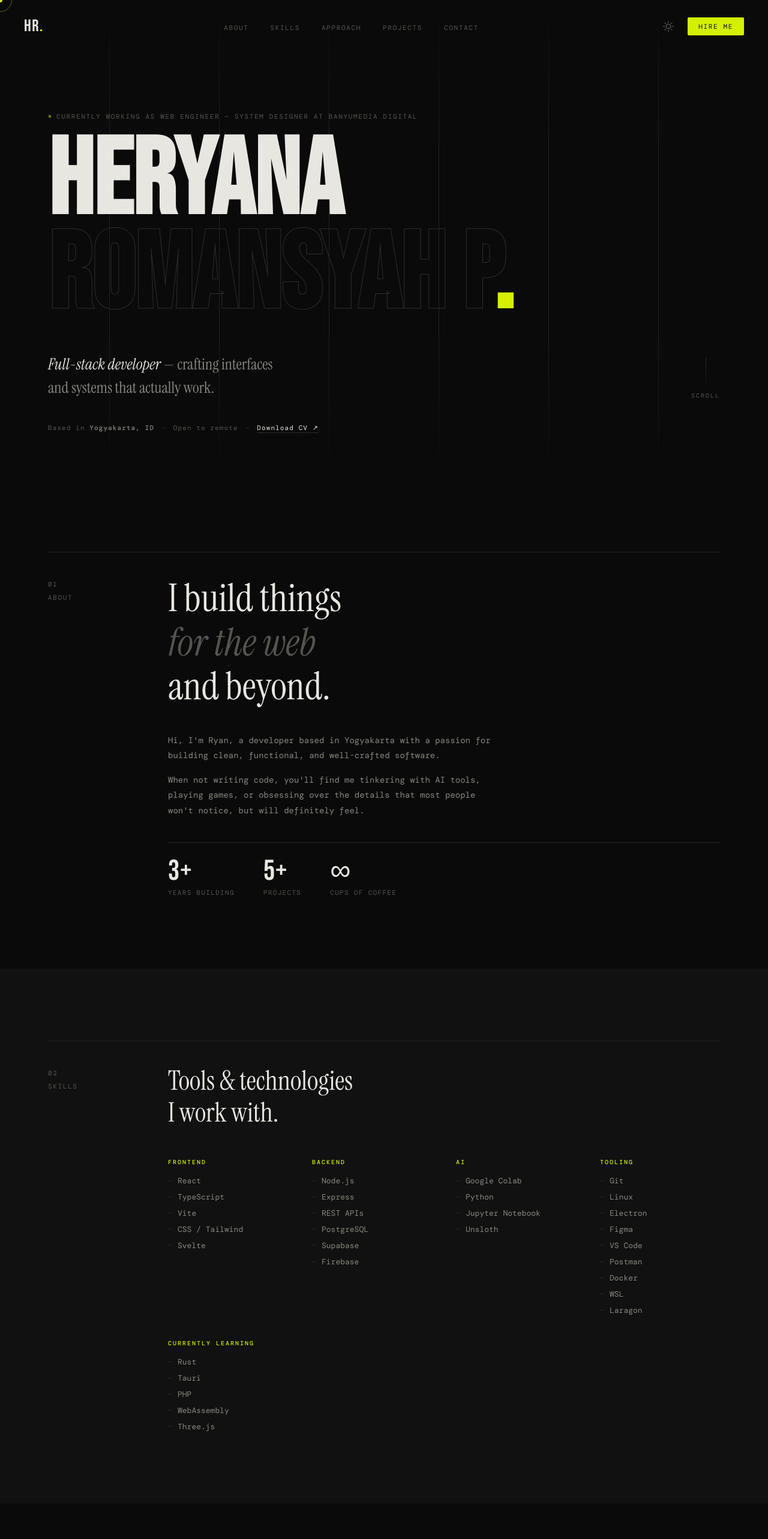
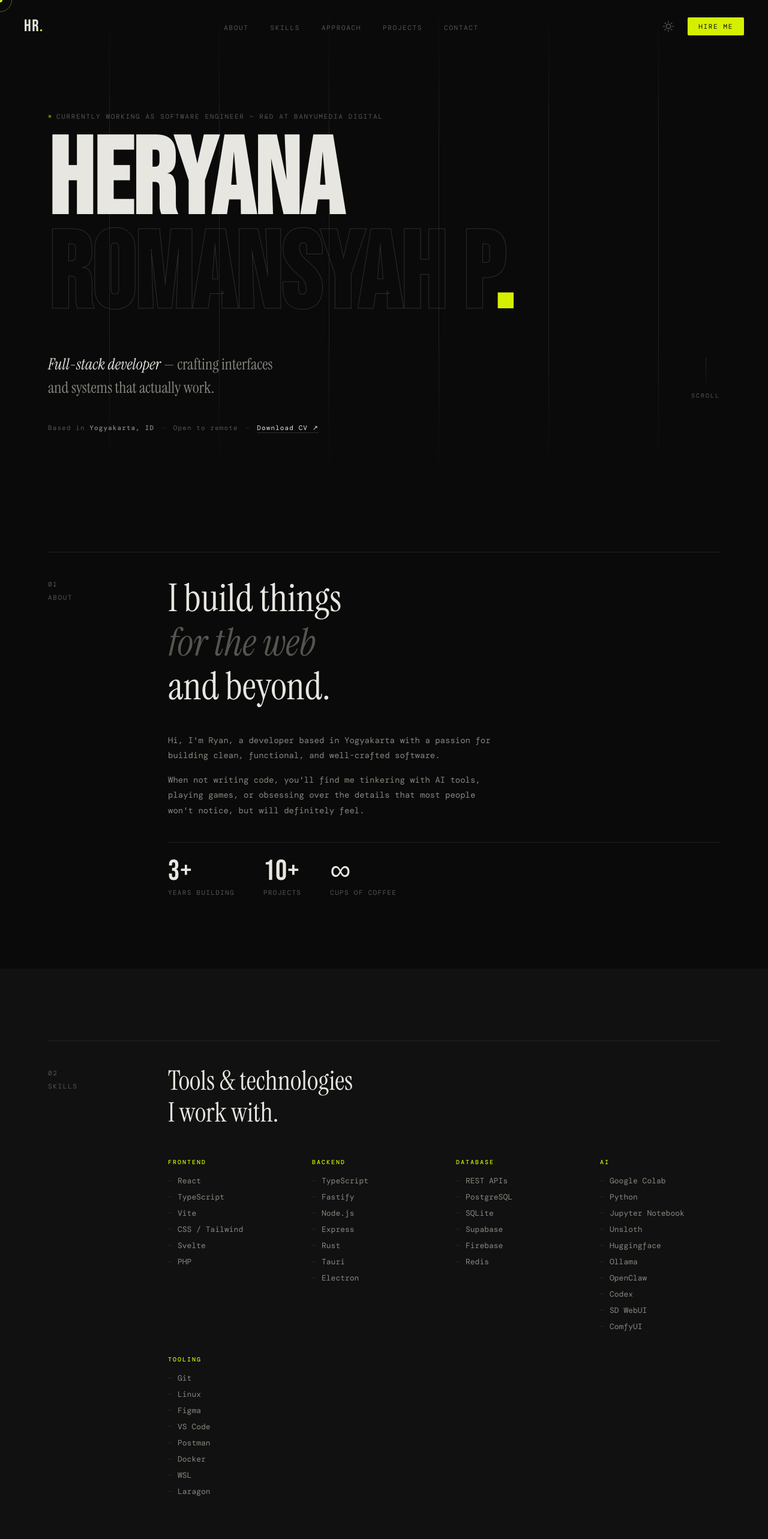
Before and after one commit to caya8205-2/my-portfolio, a React (Vite) app: page / in a window 1280 px wide. Shown: the top 2566 px of the page at 60% size. Built offline with nearby package versions, Linux system fonts and the light colour scheme; no server answers; a web font is replaced by a local one.

Commit message:
update cta, skills, hero description and about

```diff
--- a/src/sections/About.tsx
+++ b/src/sections/About.tsx
@@ -35,7 +35,7 @@ export default function About() {
             <div className="about-stats">
               {[
                 { num: "3+", label: "Years building" },
-                { num: "5+", label: "Projects" },
+                { num: "10+", label: "Projects" },
                 { num: "∞", label: "Cups of coffee" },
               ].map((s) => (
                 <div key={s.label} className="stat">
--- a/src/sections/Contact.tsx
+++ b/src/sections/Contact.tsx
@@ -4,6 +4,8 @@ import "./Contact.css";
 const links = [
   { label: "GitHub", handle: "@caya8205-2", href: "https://github.com/caya8205-2" },
   { label: "Email", handle: "yannz.2005@gmail.com", href: "mailto:yannz.2005@gmail.com" },
+  { label: "Instagram", handle: "@ryannotfound404", href: "https://instagram.com/ryannotfound404" },
+  { label: "Whatsapp", handle: "081287110249", href: "https://wa.me/6281287110249" },
 ];
 
 export default function Contact() {
--- a/src/sections/Hero.tsx
+++ b/src/sections/Hero.tsx
@@ -26,7 +26,7 @@ export default function Hero() {
       <div className="hero-content container">
         <div className="hero-tag">
           <span className="tag-dot" />
-          currently working as Web Engineer — System Designer at Banyumedia Digital
+          currently working as Software Engineer — R&D at Banyumedia Digital
         </div>
 
         <h1 className="hero-name">
--- a/src/sections/Projects.tsx
+++ b/src/sections/Projects.tsx
@@ -9,6 +9,12 @@ const projects = [
     tags: ["Typescript", "React", "Vite", "Tailwind", "Node.js", "Fastify", "Rust", "Tauri", "SQLite", "youtubei.js", "yt-dlp", "Spotify Web API", "LRClib", "Music Player", "Prefetch", "Smart Autoqueue", "Cache Learning", "Software Engineering"],
     status: "Personal",
     year: "2026",
+    links: {
+      website: "https://noctune.web.id",
+      github: "https://github.com/caya8205-2/noctune",
+      playstore: "",
+      appstore: "",
+    }
   },
   {
     num: "02",
--- a/src/sections/Skills.tsx
+++ b/src/sections/Skills.tsx
@@ -2,11 +2,11 @@ import { useReveal } from "../hooks/useReveal";
 import "./Skills.css";
 
 const skills = {
-  "Frontend": ["React", "TypeScript", "Vite", "CSS / Tailwind", "Svelte"],
-  "Backend": ["Node.js", "Express", "REST APIs", "PostgreSQL", "Supabase", "Firebase"],
-  "AI": ["Google Colab", "Python", "Jupyter Notebook", "Unsloth"],
-  "Tooling": ["Git", "Linux", "Electron", "Figma", "VS Code", "Postman", "Docker", "WSL", "Laragon"],
-  "Currently learning": ["Rust", "Tauri", "PHP", "WebAssembly", "Three.js"],
+  "Frontend": ["React", "TypeScript", "Vite", "CSS / Tailwind", "Svelte", "PHP"],
+  "Backend": ["TypeScript", "Fastify", "Node.js", "Express", "Rust", "Tauri", "Electron"],
+  "Database": ["REST APIs", "PostgreSQL", "SQLite", "Supabase", "Firebase", "Redis"],
+  "AI": ["Google Colab", "Python", "Jupyter Notebook", "Unsloth", "Huggingface", "Ollama", "OpenClaw", "Codex", "SD WebUI", "ComfyUI"],
+  "Tooling": ["Git", "Linux", "Figma", "VS Code", "Postman", "Docker", "WSL", "Laragon"],
 };
 
 export default function Skills() {
```
